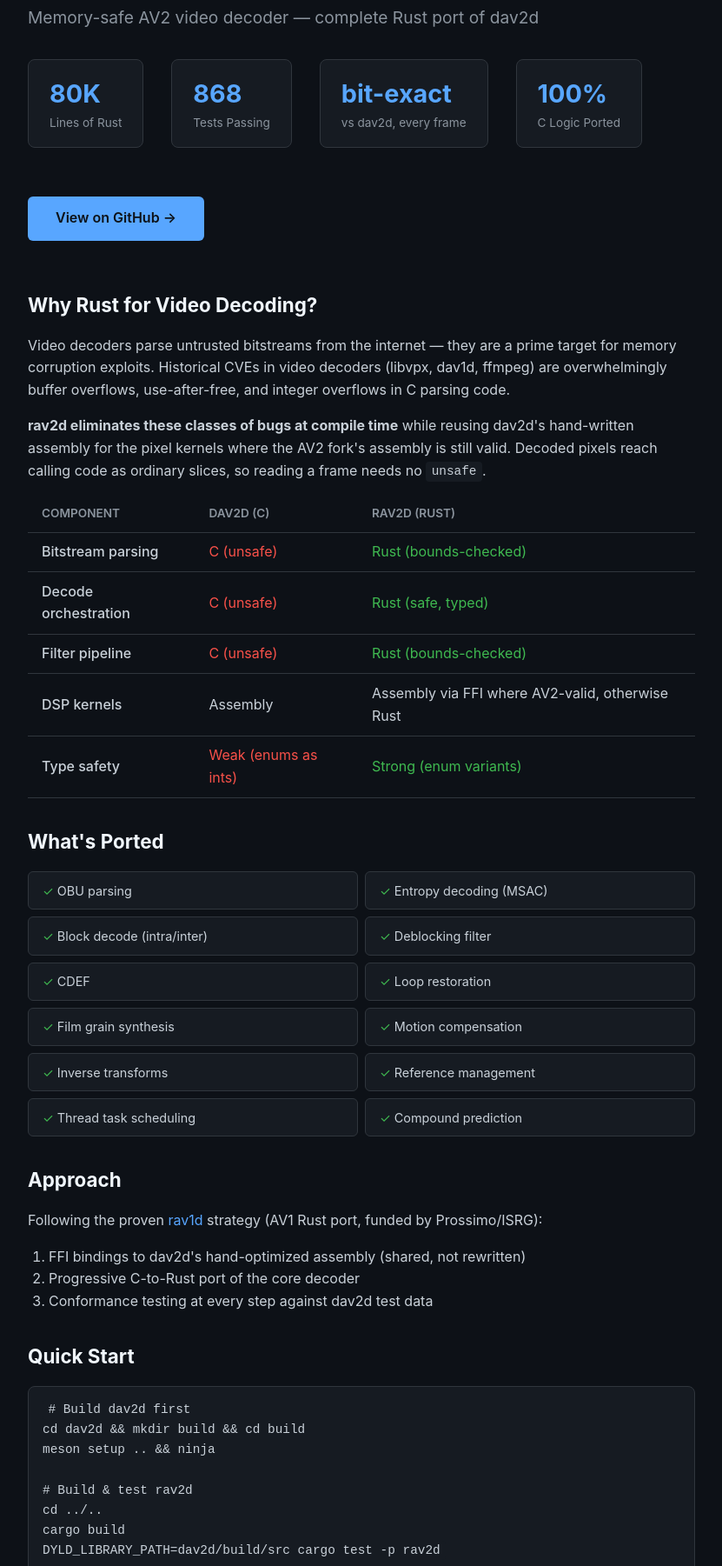
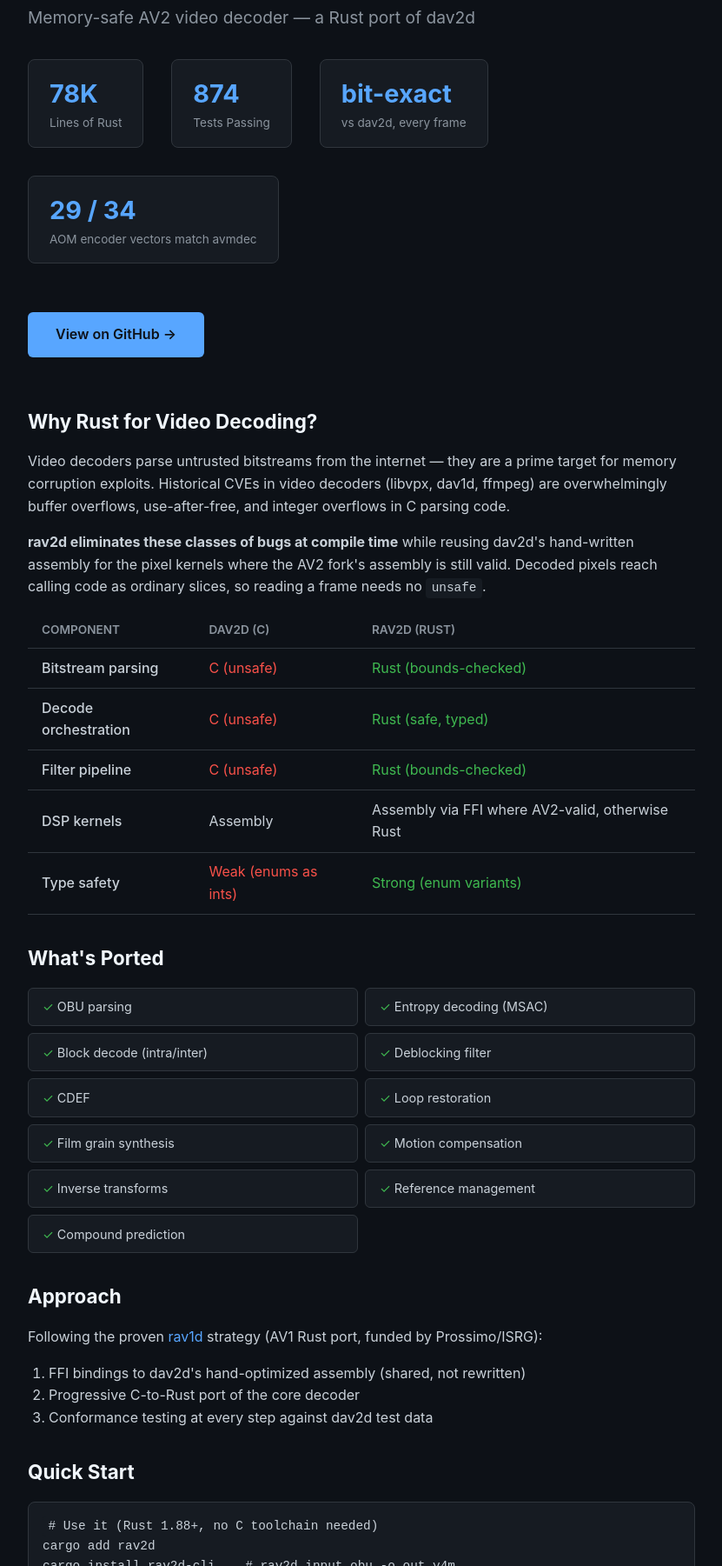
Before and after one commit to stukenov/rav2d, a plain HTML site: page docs/index.html in a window 1280 px wide. Shown: the part 99-1900 px from the top of the page at 87% size, without its empty margins (224-1055 px from the left). Drawn offline with Linux system fonts and the light colour scheme.

Commit message:
Release 0.4.0 and correct the documentation
- rust-version 1.88: let-chains and is_multiple_of do not build on 1.85,
  which the manifest and README promised.
- The crates.io README showed pic.data, which has been private since the
  plane accessors, and said a locally built dav2d was required; it is not.
- The CLI README now covers raw OBU input and the Y4M layouts it writes.
- rav2d-sys is publish = false; the README no longer claims it is
  re-exported as rav2d::sys or carries the NEON dispatch.
- The README now says which avmenc vectors pass (29 of 34), that NEON
  covers 8-bit only, that x86 has no assembly but does run the portable
  SIMD loops, and that upstream dav2d has since added AV2 assembly that
  rav2d does not dispatch to yet, instead of calling it AV1-era.
- The landing page drops "100% C logic ported" and the unused thread task
  scheduler, and its quick start no longer needs the C library.

```diff
--- a/docs/index.html
+++ b/docs/index.html
@@ -4,14 +4,14 @@
     <meta charset="UTF-8">
     <meta name="viewport" content="width=device-width, initial-scale=1.0">
     <title>rav2d — Memory-Safe AV2 Video Decoder in Rust</title>
-    <meta name="description" content="rav2d is a complete Rust port of dav2d, the AV2 video decoder. 80K lines of memory-safe Rust, bit-exact with the C reference, 868 tests. Eliminates buffer overflows at compile time.">
+    <meta name="description" content="rav2d is a complete Rust port of dav2d, the AV2 video decoder. 78K lines of memory-safe Rust, bit-exact with the C reference and checked against the AOM reference decoder.">
     <meta property="og:title" content="rav2d — Memory-Safe AV2 Video Decoder in Rust">
-    <meta property="og:description" content="Complete Rust port of dav2d (AV2 decoder). 80K lines, bit-exact, 868 tests. Memory safety for untrusted bitstream parsing.">
+    <meta property="og:description" content="Rust port of dav2d (AV2 decoder). 78K lines, bit-exact with dav2d. Memory safety for untrusted bitstream parsing.">
     <meta property="og:url" content="https://stukenov.github.io/rav2d/">
     <meta property="og:type" content="website">
     <meta name="twitter:card" content="summary">
     <meta name="twitter:title" content="rav2d — Memory-Safe AV2 Video Decoder">
-    <meta name="twitter:description" content="Complete Rust port of dav2d. 80K lines, bit-exact, 868 tests. Buffer overflows eliminated at compile time.">
+    <meta name="twitter:description" content="Rust port of dav2d. 78K lines, bit-exact with dav2d. Memory safety for untrusted bitstreams.">
     <style>
         :root { --bg: #0d1117; --fg: #c9d1d9; --accent: #58a6ff; --border: #30363d; --card: #161b22; }
         * { margin: 0; padding: 0; box-sizing: border-box; }
@@ -45,13 +45,13 @@
 <body>
     <div class="container">
         <h1><span>rav2d</span></h1>
-        <p class="tagline">Memory-safe AV2 video decoder — complete Rust port of dav2d</p>
+        <p class="tagline">Memory-safe AV2 video decoder — a Rust port of dav2d</p>
 
         <div class="stats">
-            <div class="stat"><div class="stat-value">80K</div><div class="stat-label">Lines of Rust</div></div>
-            <div class="stat"><div class="stat-value">868</div><div class="stat-label">Tests Passing</div></div>
+            <div class="stat"><div class="stat-value">78K</div><div class="stat-label">Lines of Rust</div></div>
+            <div class="stat"><div class="stat-value">874</div><div class="stat-label">Tests Passing</div></div>
             <div class="stat"><div class="stat-value">bit-exact</div><div class="stat-label">vs dav2d, every frame</div></div>
-            <div class="stat"><div class="stat-value">100%</div><div class="stat-label">C Logic Ported</div></div>
+            <div class="stat"><div class="stat-value">29 / 34</div><div class="stat-label">AOM encoder vectors match avmdec</div></div>
         </div>
 
         <a href="https://github.com/stukenov/rav2d" class="cta">View on GitHub →</a>
@@ -81,7 +81,6 @@
             <div class="module">Motion compensation</div>
             <div class="module">Inverse transforms</div>
             <div class="module">Reference management</div>
-            <div class="module">Thread task scheduling</div>
             <div class="module">Compound prediction</div>
         </div>
 
@@ -94,13 +93,13 @@
         </ol>
 
         <h2>Quick Start</h2>
-        <pre style="background: var(--card); border: 1px solid var(--border); border-radius: 8px; padding: 1rem; overflow-x: auto; margin: 1rem 0;"><code># Build dav2d first
-cd dav2d && mkdir build && cd build
-meson setup .. && ninja
+        <pre style="background: var(--card); border: 1px solid var(--border); border-radius: 8px; padding: 1rem; overflow-x: auto; margin: 1rem 0;"><code># Use it (Rust 1.88+, no C toolchain needed)
+cargo add rav2d
+cargo install rav2d-cli    # rav2d input.obu -o out.y4m
 
-# Build & test rav2d
-cd ../..
-cargo build
+# Run the conformance suite (needs the dav2d C reference)
+git submodule update --init
+cd dav2d && meson setup build && ninja -C build && cd ..
 DYLD_LIBRARY_PATH=dav2d/build/src cargo test -p rav2d</code></pre>
 
         <h2>Related Projects</h2>
```
Also changed, not shown: 9 other files.
